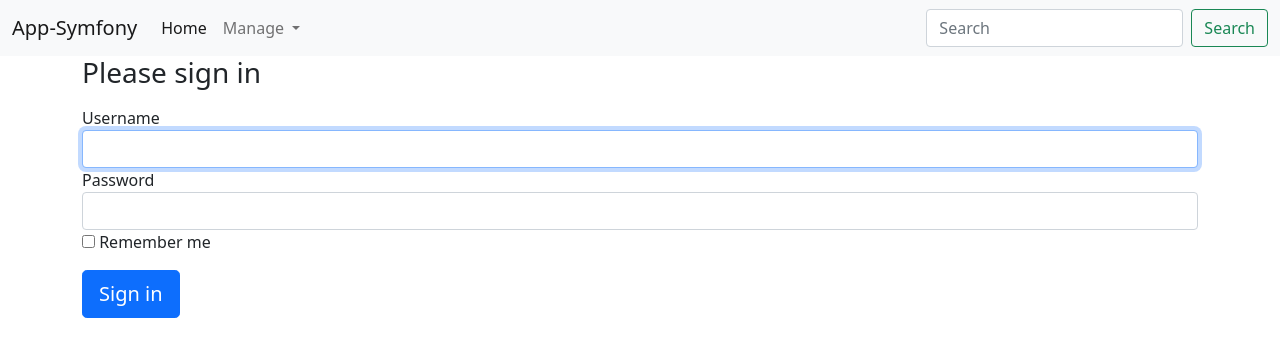
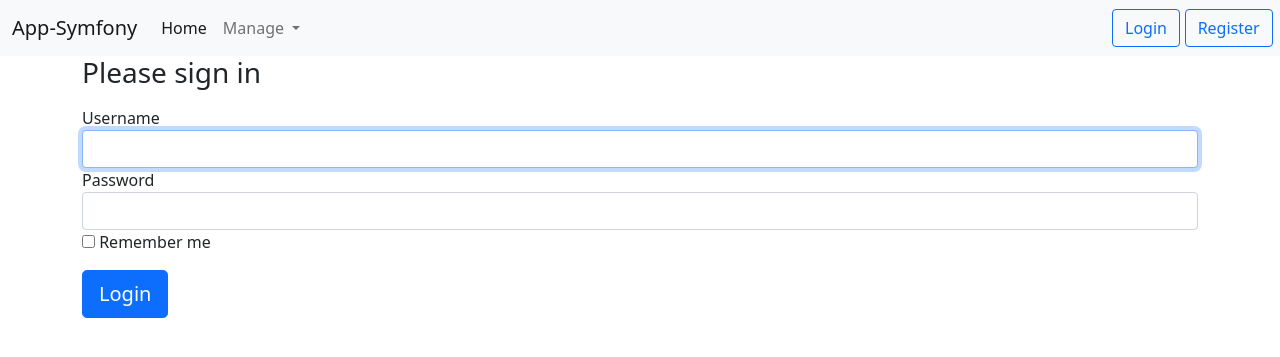
Before and after one commit to ib95ibrahim/SymfonyApp, a Symfony app: template templates/security/login.html.twig in a window 1280 px wide. Shown: the top 357 px of the page. Run offline with Twig, Linux system fonts and the light colour scheme; the template is opened without the code that fills it, so the values that code supplies are empty; some libraries are stand-ins or nearby versions.

Commit message:
some fixes

```diff
--- a/templates/base.html.twig
+++ b/templates/base.html.twig
@@ -37,10 +37,14 @@
                         </ul>
                     </li>
                 </ul>
-                <form class="d-flex">
-                    <input class="form-control me-2" type="search" placeholder="Search" aria-label="Search">
-                    <button class="btn btn-outline-success" type="submit">Search</button>
-                </form>
+                <div class="d-flex">
+                    {% if is_granted('IS_AUTHENTICATED_FULLY') %}
+                        <a class="btn btn-outline-primary" href="{{ path('app_logout') }}">Logout</a>
+                    {% else %}
+                        <a style="margin-right: 3%" class="btn btn-outline-primary" href="{{ path('app_login') }}">Login</a>
+                        <a class="btn btn-outline-primary" href="{{ path('app_registering') }}">Register</a>
+                    {% endif %}
+                </div>
             </div>
         </div>
     </nav>
--- a/templates/security/login.html.twig
+++ b/templates/security/login.html.twig
@@ -34,7 +34,7 @@
 
 
     <button class="btn btn-lg btn-primary" type="submit">
-        Sign in
+        Login
     </button>
 </form>
 {% endblock %}
```
Also changed, not shown: migrations/Version20220630223022.php (added, +31 -0 lines), src/Entity/User.php (+17 -0 lines), 1 other file.
